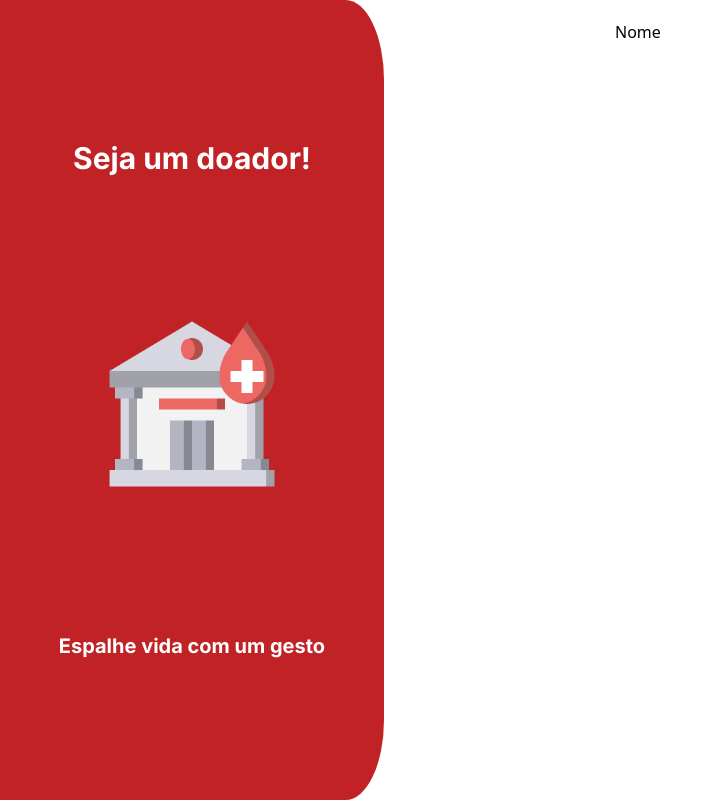
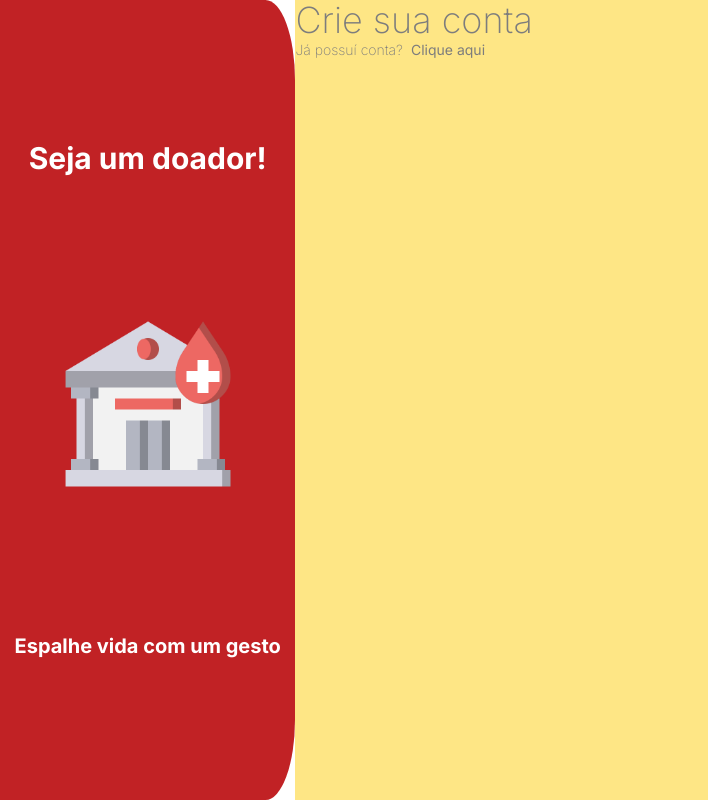
Before and after one commit to natybastazini/ProjetoDoeMais, a website: page html/register.html in a window 1280 px wide. Shown: the whole page, without its empty margins (0-708 px from the left). Drawn offline with Linux system fonts and the light colour scheme; a web font is replaced by a local one.

Commit message:
desenvolvendo a tela de registro do usuário

```diff
--- a/html/register.html
+++ b/html/register.html
@@ -27,23 +27,15 @@
       />
       <p class="text-xl font-bold">Espalhe vida com um gesto</p>
     </div>
-    <main>
+    <main class="bg-amber-200 w-screen">
       <section>
-        <div>
-          <h1></h1>
-          <p></p>
+        <div class="flex flex-col text-gray-1 font-inter">
+          <h1 class="text-4xl font-extralight">Crie sua conta</h1>
+          <div class="flex flex-row text-sm gap-2">
+            <p class="font-extralight">Já possuí conta?</p>
+            <a class="font-normal" href="./login.html">Clique aqui</a>
+          </div>
         </div>
-
-        <form action="">
-          <div class="relative">
-            <input type="text" placeholder=" " class="peer" required />
-            <label
-              class="absolute peer-placeholder-shown:top-5 peer-focus:top-0 peer-valid:top-0"
-            >
-              Nome
-            </label>
-          </div>
-        </form>
       </section>
     </main>
   </body>
```
Also changed, not shown: dist/output.css, html/developing.html (added).
